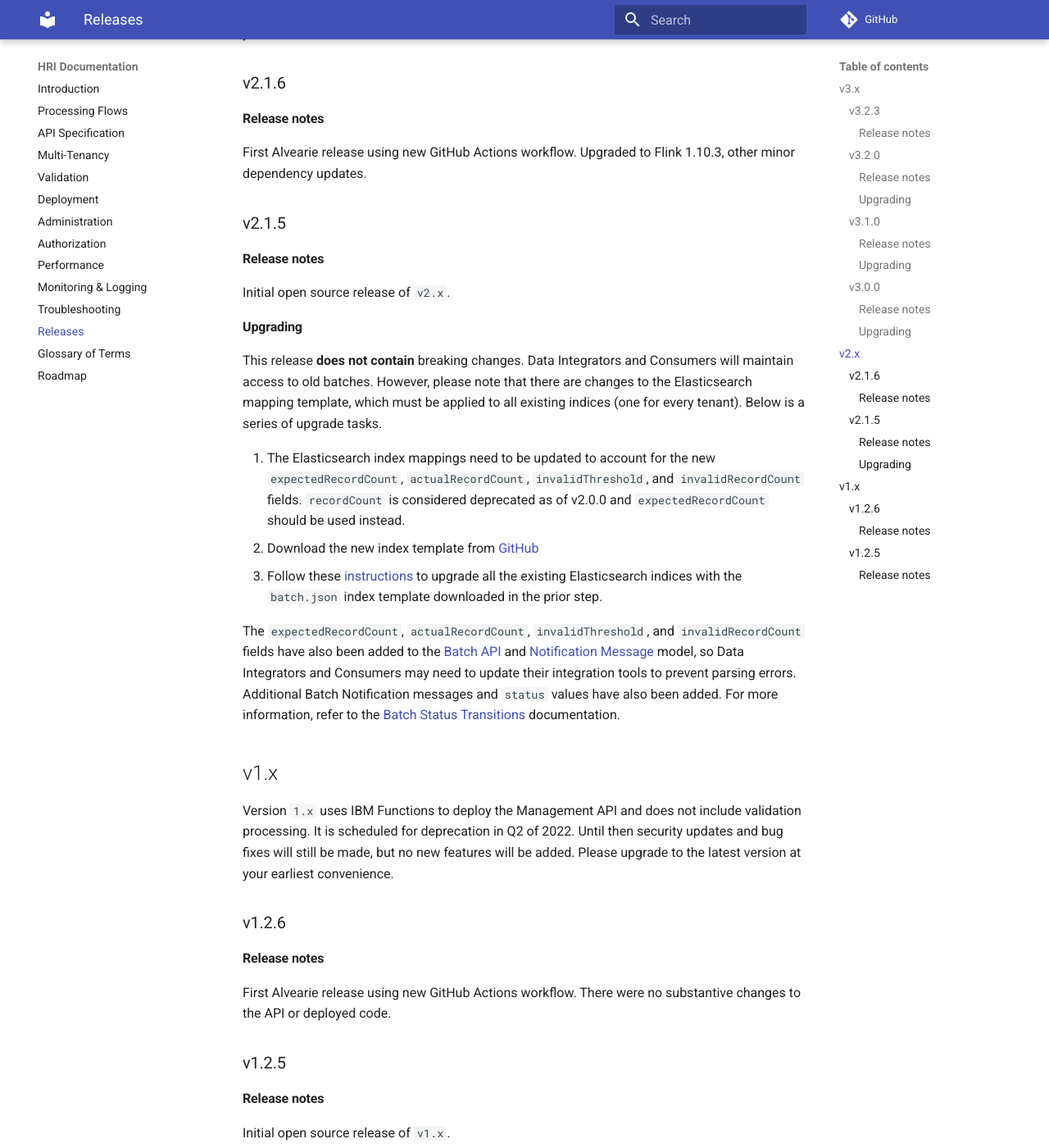
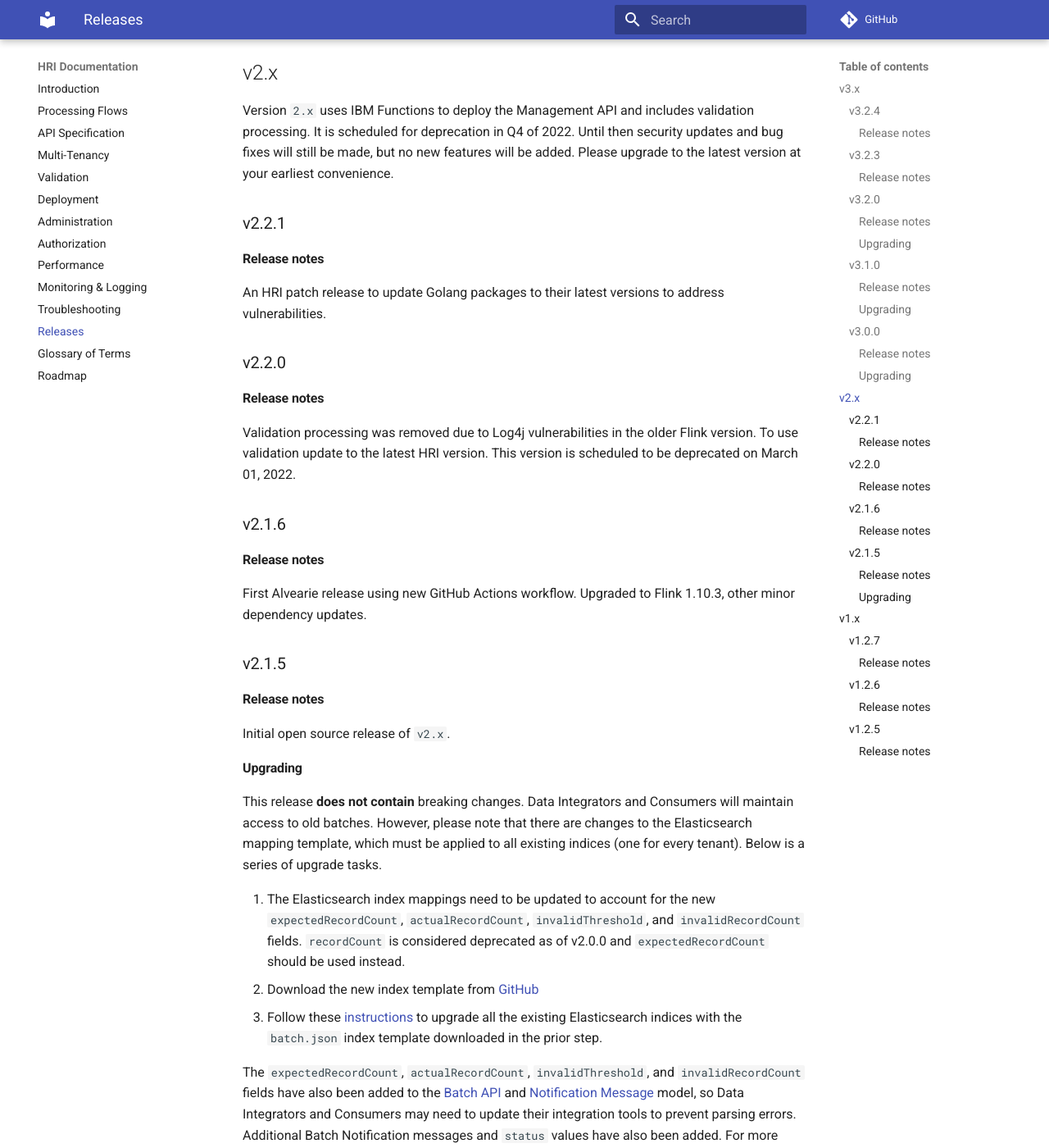
Before and after one commit to Alvearie/HRI, an MkDocs documentation site: the page built from documentation/releases.md, in a window 1280 px wide and 1400 px high, scrolled down 2965 px. Shown: the whole window at 82% size. Built offline with MkDocs 1.6.1 and Material for MkDocs 9.7.7, drawn with Linux system fonts in a browser that asks for light colours; comment, search, counter and statistics services are not loaded; the version menu is left out; some of the changed text lies outside the part shown.

Commit message:
Add Release v3.2.4 & support patch notes
Signed-off-by: Alisa Kotliarova <alisa@ibm.com>

```diff
--- a/documentation/releases.md
+++ b/documentation/releases.md
@@ -6,6 +6,11 @@
 
 ## v3.x
 Version `3.x` is the latest version focused on making the HRI a cloud-portable service. The Management API was moved from IBM Functions to a standard REST Web server and is packaged into a docker image for Kubernetes based deployments.
+
+### v3.2.4
+
+#### Release notes
+An HRI patch release to update Golang packages to their latest versions to address vulnerabilities.
 
 ### v3.2.3
 
@@ -67,6 +72,16 @@
 ## v2.x
 Version `2.x` uses IBM Functions to deploy the Management API and includes validation processing. It is scheduled for deprecation in Q4 of 2022. Until then security updates and bug fixes will still be made, but no new features will be added. Please upgrade to the latest version at your earliest convenience.
 
+### v2.2.1
+
+#### Release notes
+An HRI patch release to update Golang packages to their latest versions to address vulnerabilities.
+
+### v2.2.0
+
+#### Release notes
+Validation processing was removed due to Log4j vulnerabilities in the older Flink version. To use validation update to the latest HRI version. This version is scheduled to be deprecated on March 01, 2022.
+
 ### v2.1.6
 
 #### Release notes
@@ -89,6 +104,11 @@
 ## v1.x
 Version `1.x` uses IBM Functions to deploy the Management API and does not include validation processing. It is scheduled for deprecation in Q2 of 2022. Until then security updates and bug fixes will still be made, but no new features will be added. Please upgrade to the latest version at your earliest convenience.
 
+### v1.2.7
+
+#### Release notes
+An HRI patch release to update Golang packages to their latest versions to address vulnerabilities.
+
 ### v1.2.6
 
 #### Release notes
```
